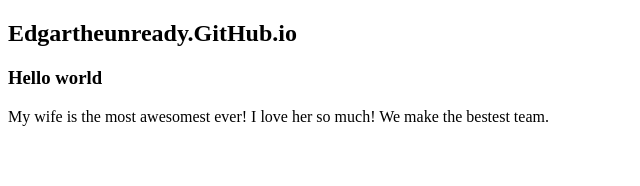
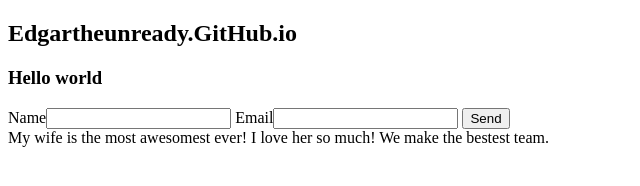
Before and after one commit to edgartheunready/edgartheunready.github.io, a plain HTML site: page index.html in a window 1280 px wide. Shown: the whole page, without its empty margins (0-640 px from the left). Drawn offline with Linux system fonts and the light colour scheme.

Commit message:
testing a form

```diff
--- a/index.html
+++ b/index.html
@@ -15,6 +15,13 @@
       <h3>
         Hello world
       </h3>
+      <div>
+        <form action="https://formspree.io/freelance@jaredmenard.com" method="POST">
+          <label for='name'>Name</label><input type="text" name="name">
+          <label for='email'>Email</label><input type="email" name="_replyto">
+          <input type="submit" value="Send">
+        </form>
+      </div>
       <footer class="site-footer">
         My wife is the most awesomest ever! I love her so much! We make the bestest team.
       </footer>
```
